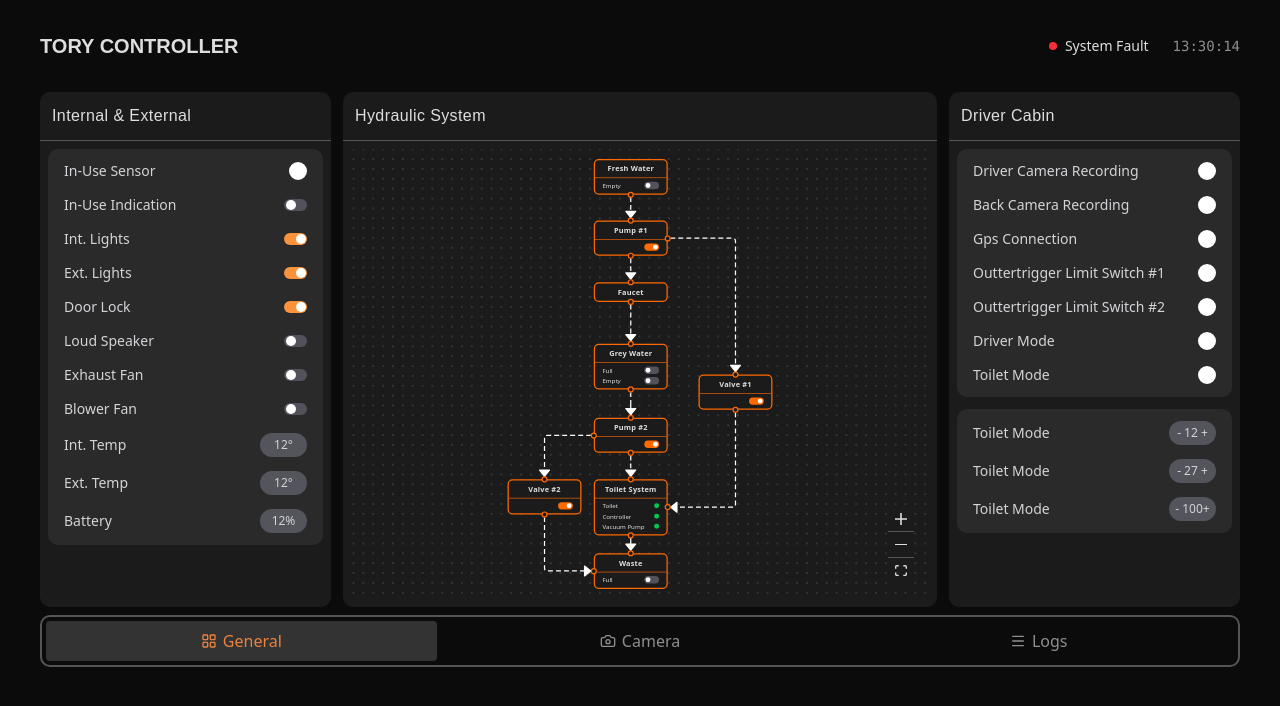
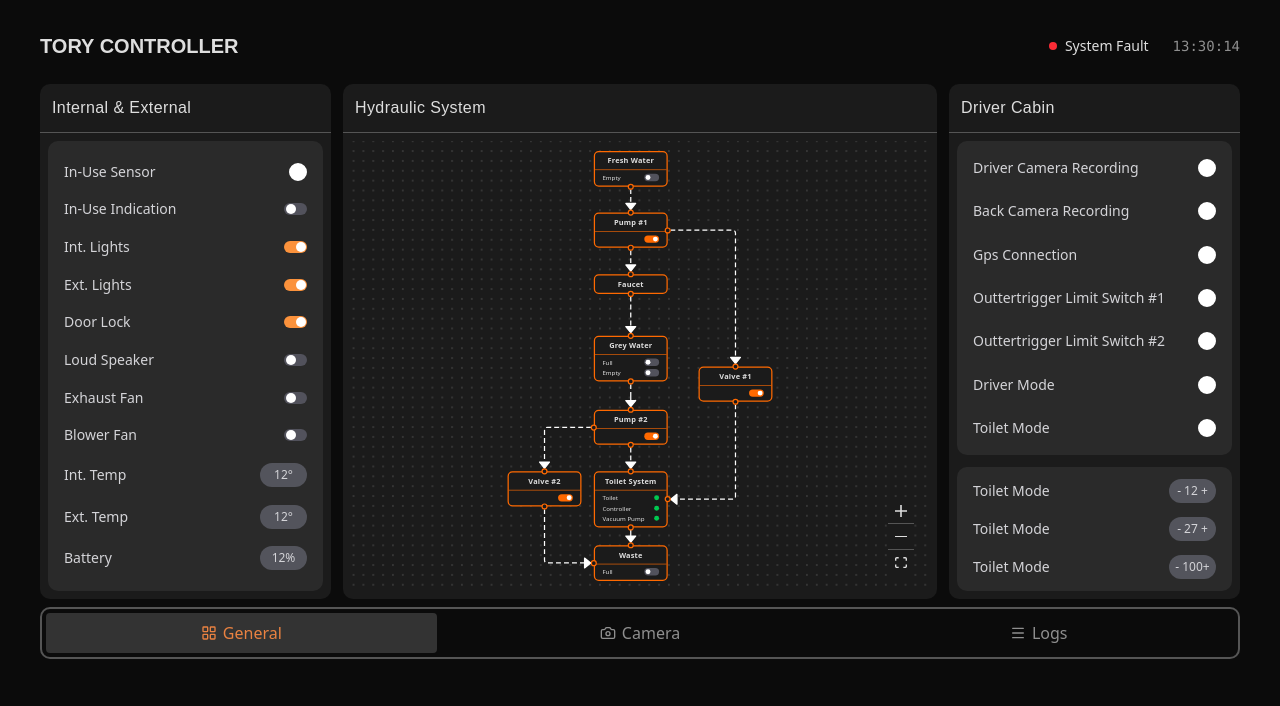
Before and after one commit to Ofori01/tory, a React app: page / in a window 1280 px wide. Shown: the top 706 px of the page. Built offline with nearby package versions, Linux system fonts and the light colour scheme; the HTML template or start-up script is replaced by a standard one.

Commit message:
fix: ui changes

```diff
--- a/src/components/logs/LogsFilterBar.tsx
+++ b/src/components/logs/LogsFilterBar.tsx
@@ -99,7 +99,7 @@ const LogsFilterBar: React.FC<LogsFilterBarProps> = ({
           <Info size={20} />
         </button>
       </div>
-      <hr className="mb-3" />
+      {/* <hr className="mb-3" /> */}
     </>
   );
 };
--- a/src/components/ui/SectionItem.tsx
+++ b/src/components/ui/SectionItem.tsx
@@ -8,7 +8,7 @@ export interface SectionItemProps {
 
 const SectionItem: React.FC<SectionItemProps> = ({ children, className }) => {
   return (
-    <div className={cn("flex justify-between items-center w-full", className)}>
+    <div className={cn("flex justify-between items-center w-full grow", className)}>
       {children}
     </div>
   );
--- a/src/components/ui/SystemHeader.tsx
+++ b/src/components/ui/SystemHeader.tsx
@@ -27,7 +27,7 @@ const SystemHeader: React.FC<SystemHeaderProps> = ({
   };
 
   return (
-    <div className={`mx-4 mt-2 mb-2 ${className}`}>
+    <div className={`mx-4 mt-2  ${className}`}>
       <div className="flex justify-between items-center p-6 bg-transparent">
         <h1 className="text-xl font-bold text-muted-foreground-foreground font-heading">
           {title}
--- a/src/pages/LogsPage.tsx
+++ b/src/pages/LogsPage.tsx
@@ -126,6 +126,8 @@ const LogsPage: React.FC = () => {
           onFilterChange={handleFilterChange}
           onInfoClick={() => setIsModalOpen(true)}
         />
+        <hr className='mb-3' />
+
 
         {isRecordingsView ? (
           <RecordingsList
@@ -150,6 +152,7 @@ const LogsPage: React.FC = () => {
           onClose={() => setSelectedRecording(null)}
         />
       )}
+
     </div>
   );
 };
--- a/src/pages/general/sections/DriverCabin.tsx
+++ b/src/pages/general/sections/DriverCabin.tsx
@@ -6,8 +6,8 @@ import { ValueDisplay } from "../../../components/ui";
 const DriverCabin: React.FC = () => {
   const [driverCamRecording, setDriverCameraRecording] = useState(false);
   return (
-    <>
-      <div className="bg-card-foreground rounded-lg px-4 py-3 w-full flex flex-col gap-y-3.5">
+    <div className="flex flex-col h-full">
+      <div className="bg-card-foreground rounded-lg px-4 py-3 w-full h-full flex flex-col gap-y-3.5 grow">
         <SectionItem>
           <span className="text-zinc-300 text-sm">Driver Camera Recording</span>
           <RadioButton
@@ -76,7 +76,7 @@ const DriverCabin: React.FC = () => {
           <ValueDisplay value="- 100+" />
         </SectionItem>
       </div>
-    </>
+    </div>
   );
 };
 
--- a/src/pages/general/sections/GeneralSection.tsx
+++ b/src/pages/general/sections/GeneralSection.tsx
@@ -13,7 +13,7 @@ const GeneralSection: React.FC<GeneralSectionProps> = ({
   className,
 }) => {
   return (
-    <div className={cn("rounded-lg bg-card flex flex-col", className)}>
+    <div className={cn("rounded-lg bg-card flex flex-col h-full w-full", className)}>
       {/* section title */}
       <div className="p-3">
         <h1 className="tracking-wide"> {sectionTitle} </h1>
--- a/src/pages/general/sections/InternalSection.tsx
+++ b/src/pages/general/sections/InternalSection.tsx
@@ -21,7 +21,7 @@ const InternalSection: React.FC = () => {
   const battery = "12%";
 
   return (
-    <div className="bg-card-foreground rounded-lg px-4 py-3 w-full flex flex-col gap-y-3.5">
+    <div className="bg-card-foreground rounded-lg px-4 py-3 w-full h-full flex flex-col flex-">
       {/* In-Use Sensor - Radio */}
       <SectionItem>
         <span className="text-zinc-300 text-sm">In-Use Sensor</span>
```
